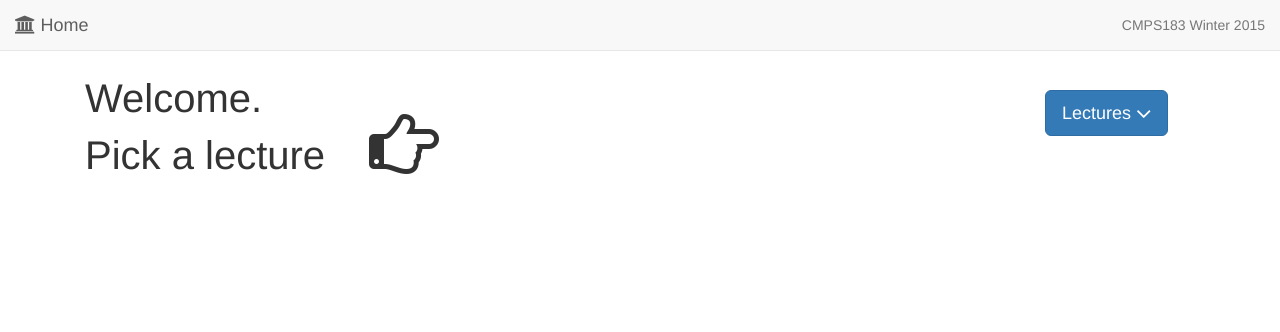
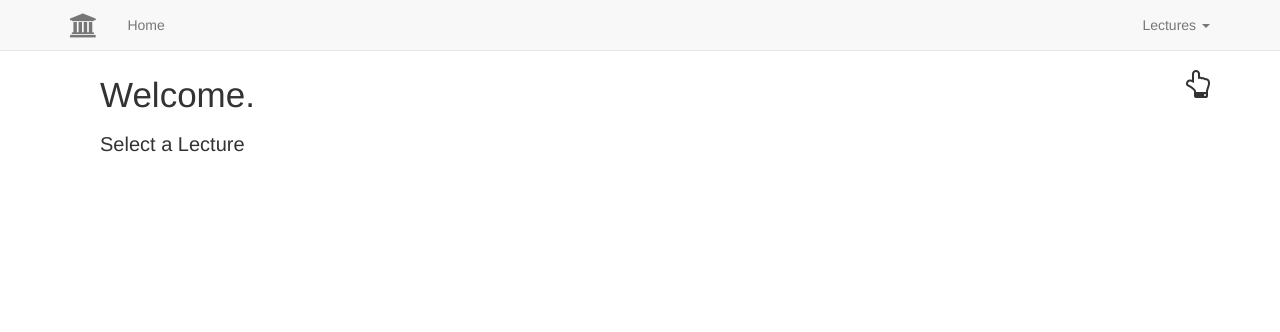
Before and after one commit to szimmer1/CS183, a plain HTML site: page index.html in a window 1280 px wide. Shown: the top 332 px of the page. Drawn offline with nearby package versions, Linux system fonts and the light colour scheme; no server answers.

Commit message:
"mobile responsive layout"

```diff
--- a/includes/header.html
+++ b/includes/header.html
@@ -1,23 +1,50 @@
+<!--
 <nav class="navbar navbar-default navbar-fixed-top">
     <div class="container-fluid">
     <div class="navbar-header">
+        <button type="button" class="navbar-toggle collapsed" data-toggle="collapse">
+            <i class="fa fa-angle-down"></i>
+        </button>
         <a class="navbar-brand" href="#"><i class="fa fa-university"></i> Home</a>
     </div>
-    <!-- TODO get dropdown to work
-    <div class="collapse navbar-collapse">
-        <ul class="nav navbar-nav navbar-left">
-        <li class="active"><a href="#/lectures/01062015">Lecture</a></li>
+
+    <div class="navbar-collapse collapse">
+        <ul class="nav navbar-nav navbar-right">
         <li class="dropdown">
-            <a class="dropdown-toggle" data-toggle="dropdown"><i class="fa fa-bars fa-lg"></i></a>
-            <ul class="dropdown-menu" role="menu">
-                <li>Click clack</li>
-                <li><a href="#/lectures/01062015">01/06/2015</a></li>
+            <a class="dropdown-toggle" data-toggle="dropdown">Lectures <i class="fa fa-angle-down"></i></a>
+            <ul class="dropdown-menu">
+                <li ng-repeat="lecture in lectureList">
+                    <a href="#/lectures/{{lecture}}">{{lecture}}</a>
+                </li>
             </ul>
         </li>
         </ul>
-    -->
-    <div class="container-fluid">
-        <p class="navbar-text navbar-right">CMPS183 Winter 2015</p>
-    </div>
     </div>
 </nav>
+-->
+
+<nav class="navbar navbar-default navbar-fixed-top">
+    <div class="container">
+        <div class="navbar-header">
+            <button type="button" class="navbar-toggle collapsed" data-toggle="collapse" data-target="#navbar" aria-expanded="false" aria-controls="navbar">
+                <i class="fa fa-angle-down"></i>
+            </button>
+            <a class="navbar-brand" href="#"><i class="fa fa-university fa-lg"></i></a>
+        </div>
+        <div id="navbar" class="navbar-collapse collapse">
+            <ul class="nav navbar-nav navbar-left">
+                <li><a href="#">Home</a></li>
+            </ul>
+            <ul class="nav navbar-nav navbar-right">
+                <li class="dropdown">
+                    <a class="dropdown-toggle" data-toggle="dropdown" role="button" aria-expanded="false">Lectures <span class="caret"></span></a>
+                    <ul class="dropdown-menu">
+                        <li ng-repeat="lecture in lectureList">
+                            <a href="#/lectures/{{lecture}}">{{lecture}}</a>
+                        </li>
+                    </ul>
+                </li>
+            </ul>
+        </div><!--/.nav-collapse -->
+    </div>
+</nav>
--- a/index.html
+++ b/index.html
@@ -2,6 +2,7 @@
 <html xmlns="http://www.w3.org/1999/html">
 <head lang="en">
     <meta charset="UTF-8">
+    <meta name="viewport" content="width=device-width, initial-scale=1">
     <title>CS183 Lecture Notes</title>
 
     <link type="text/css" rel="stylesheet" href="css/main.css" />
@@ -23,30 +24,16 @@
     <script type="text/javascript" src="js/app.js"></script>
 </head>
 <body ng-app="app">
+    <div ng-controller="MainController">
 
     <ng-include src="'includes/header.html'"></ng-include>
 
-    <div class="container" ng-controller="MainController">
-        <div class="row">
-            <div class="col-md-10">
-                <ng-view></ng-view>
-            </div>
-
-            <div class="col-md-2" style="margin: 20px 0 20px 0">
-              <div class="btn-group">
-                <button type="button" class="btn btn-primary btn-lg dropdown-toggle" data-toggle="dropdown">
-                Lectures <i class="fa fa-angle-down fa-lg"></i>
-                </button>
-                <ul class="dropdown-menu">
-                    <li ng-repeat="lecture in lectureList">
-                        <a href="#/lectures/{{lecture}}">{{lecture}}</a>
-                    </li>
-                </ul>
-              </div>
-            </div>
-        </div>
+    <div class="container">
+        <ng-view></ng-view>
     </div>
 
     <ng-include src="'includes/footer.html'"></ng-include>
+
+    </div>
 </body>
 </html>
--- a/js/app.js
+++ b/js/app.js
@@ -10,8 +10,7 @@ angular.module('app', ['controllers','services','directives','ngRoute'])
 
         $routeProvider
             .when('/', {
-                templateUrl: 'welcome.html',
-                controller: 'MainController'
+                templateUrl: 'welcome.html'
             })
             .when('/lectures/:lectureDate', {
                 templateUrl: 'lectures/lecture.html',
--- a/js/controllers.js
+++ b/js/controllers.js
@@ -5,7 +5,8 @@
 "use strict";
 
 angular.module('controllers', [])
-    .controller('MainController', ['$scope', 'lectureService', function($scope,lectureService) {
+    .controller('MainController', ['$scope', 'lectureService', '$routeParams','dateService',
+        function($scope,lectureService,dateService,$routeParams) {
 
         $scope.mainTest = "Got MainController";
 
--- a/js/services.js
+++ b/js/services.js
@@ -23,7 +23,12 @@ angular.module('services',[])
 
         dateService.getFormattedDate = function(string) {
             var date = new Date(string);
-            return (days[date.getDay()]+' '+months[date.getMonth()]+' '+(date.getDate()+1)+', '+date.getFullYear());
+            if (date) {
+                return (days[date.getDay()] + ' ' + months[date.getMonth()] + ' ' + (date.getDate() + 1) + ', ' + date.getFullYear());
+            }
+            else {
+                return 'no date found';
+            }
         };
 
         return dateService;
--- a/welcome.html
+++ b/welcome.html
@@ -1,8 +1,13 @@
 <div class="container">
-    <div style="display: inline-block;">
-        <p style="font-size: 40px">Welcome. <br>Pick a lecture</p>
+    <div class="col-md-10 col-xs-10">
+        <p style="font-size: 35px">
+            Welcome.<br>
+            </p>
+        <p style="font-size: 20px">
+            Select a Lecture
+        </p>
     </div>
-    <div style="display: inline-block; margin: 0 0 20px 40px;">
-        <i class="fa fa-hand-o-right fa-5x"></i>
+    <div class="col-md-2 col-xs-2" style="text-align: right">
+        <i class="fa fa-hand-o-up fa-2x"></i>
     </div>
 </div>
```
